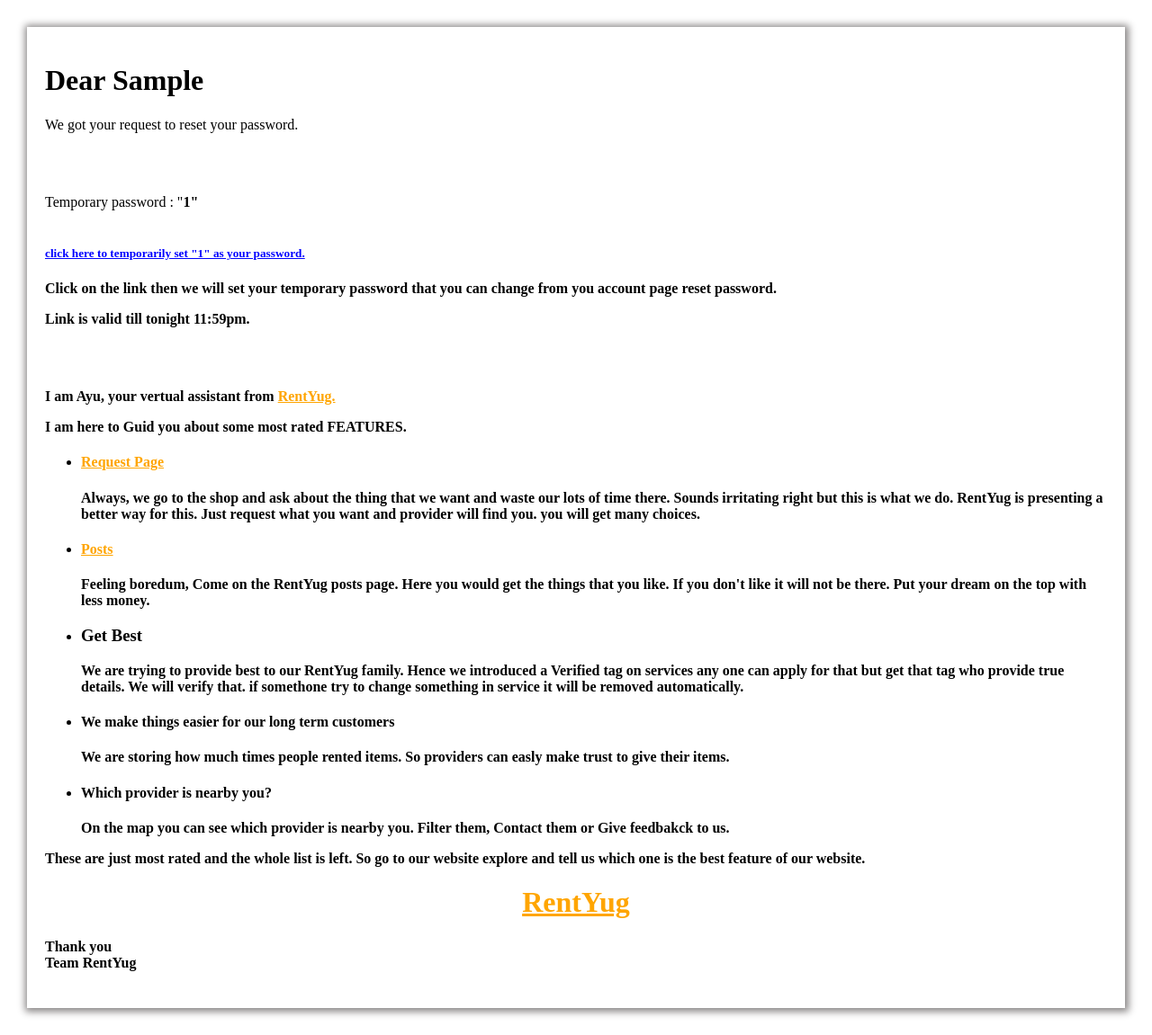
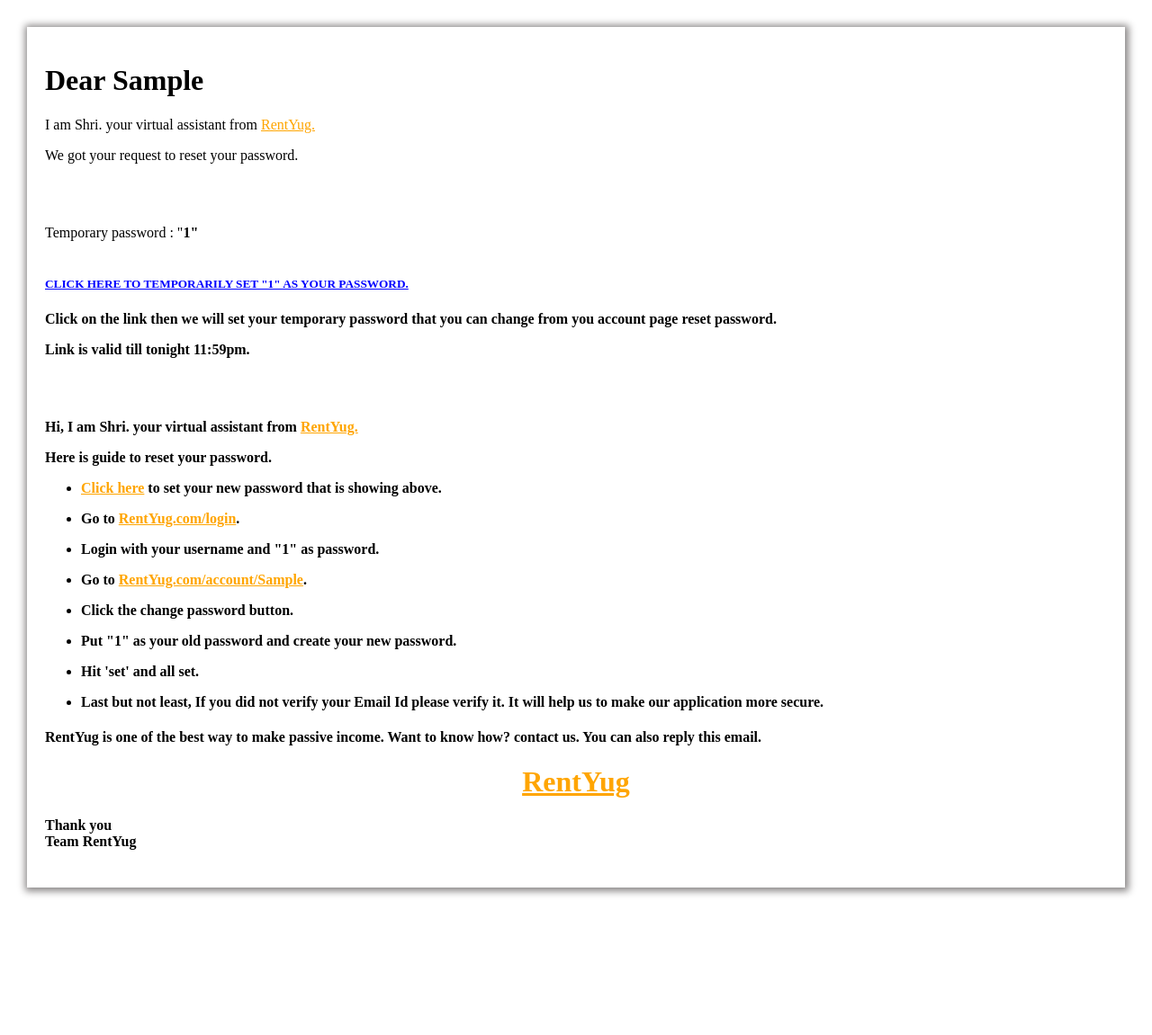
Before and after one commit to webdevsumit/rentyug-backend-deployment, a Django app: template app/templates/forgotpass.html in a window 1280 px wide. Shown: the whole page at 90% size. After the commit the page ends 996 px from the top, so only its background shows below. Run offline with Django 3.2, Linux system fonts and the light colour scheme; the template is opened without the code that fills it: most values are stand-ins (such as "Sample title", 1, 10 or a date in 2020); parts of the project's set-up code (start-up, migrations or seed data) failed here and were passed over.

Commit message:
email fixed

```diff
--- a/app/templates/forgotpass.html
+++ b/app/templates/forgotpass.html
@@ -25,17 +25,16 @@
 </style>
 <body>
     <h1>Dear {{first_name}}</h1>
+    <p>I am Shri. your virtual assistant from <a href='https://rentyug.com'>RentYug.</a></p>
     <p>We got your request to reset your password.</p>
 
     <br/>
     <br/>
-
-    <p>Temporary password : "<b>{{id}}<b></h3>"
-
+    <p>Temporary password : "<b>{{id}}<b>"</h3>
     <br/>
     <br/>
 
-    <h5><a style='color:blue' href="https://rentyug-backend.live/reset-pass/{{id}}">click here to temporarily set "{{id}}" as your password.</a></h5>
+    <h5><a style='color:blue' href="https://rentyug-backend.live/reset-pass/{{id}}">CLICK HERE TO TEMPORARILY SET "{{id}}" AS YOUR PASSWORD.</a></h5>
 
 
     <p>Click on the link then we will set your temporary password that you can change from you account page reset password.</p>
@@ -43,47 +42,41 @@
 
     <br/>
     <br/>
-    <p>I am Ayu, your vertual assistant from <a href='https://rentyug.com'>RentYug.</a></p>
-    <p> I am here to Guid you about some most rated FEATURES.</p>
+    <p>Hi, I am Shri. your virtual assistant from <a href='https://rentyug.com'>RentYug.</a></p>
+    <p>Here is guide to reset your password.</p>
     <p>
         <ul>
-            <li>
-                <h4><a href="https://rentyug.com/request-page/">Request Page</a></h4>
-                <p>
-                    Always, we go to the shop and ask about the thing that we want and waste our lots of time there. Sounds irritating right but this is what we do. RentYug is presenting a better way for this. Just request what you want and provider will find you. you will get many choices.
-                </p>
-            </li>
-            <li>
-                <h4><a href="https://rentyug.com/posts">Posts</a></h4>
-                <p>
-                    Feeling boredum, Come on the RentYug posts page. Here you would get the things that you like. If you don't like it will not be there. Put your dream on the top with less money.
-                </p>
-            </li>
-            <li>
-                <h3>Get Best</h3>
-                <p>
-                    We are trying to provide best to our RentYug family. Hence we introduced a <b>Verified</b> tag on services any one can apply for that but get that tag who provide true details. We will verify that. if somethone try to change something in service it will be removed automatically.
-                </p>
-            </li>
-            <li>
-                <h4>We make things easier for our long term customers</h4>
-                <p>
-                    We are storing how much times people rented items. So providers can easly make trust to give their items.
-                </p>
-            </li>
-            <li>
-                <h4>Which provider is nearby you?</h4>
-                <p>
-                    On the map you can see which provider is nearby you. Filter them, Contact them or Give feedbakck to us.
-                </p>
-            </li>
+            <li><a href="https://rentyug-backend.live/reset-pass/{{id}}">Click here</a> to set your new password that is showing above.</li>
+        </ul>
+        <ul>
+            <li>Go to <a href="https://rentyug.com/login">RentYug.com/login</a>.</li>
+        </ul>
+        <ul>
+            <li>Login with your username and "{{id}}" as password.</li>
+        </ul>
+        <ul>
+            <li>Go to <a href="https://rentyug.com/account/{{first_name}}">RentYug.com/account/{{first_name}}</a>.</li>
+        </ul>
+        <ul>
+            <li>Click the change password button.</li>
+        </ul>
+        <ul>
+            <li>Put "{{id}}" as your old password and create your new password.</li>
+        </ul>
+        <ul>
+            <li>Hit 'set' and all set.</li>
+        </ul>
+        <ul>
+            <li>Last but not least, If you did not verify your Email Id please verify it. It will help us to make our application more secure.</li>
         </ul>
     </p>
-    <p>These are just most rated and the whole list is left. So go to our website explore and tell us which one is the best feature of our website.</p>
+
+    <h4>RentYug is one of the best way to make passive income. Want to know how? contact us. You can also reply this email.</a></h4>
 
     <div class="head">
         <h1><a href="https://rentyug.com">RentYug</a></h1>
     </div>
+
     <h4>
         Thank you <br>
         Team RentYug
```
Also changed, not shown: app/templates/confirmemail.html (+13 -5 lines), app/templates/newmsgemail.html (+4 -9 lines), app/templates/signupemail.html (+14 -7 lines).
